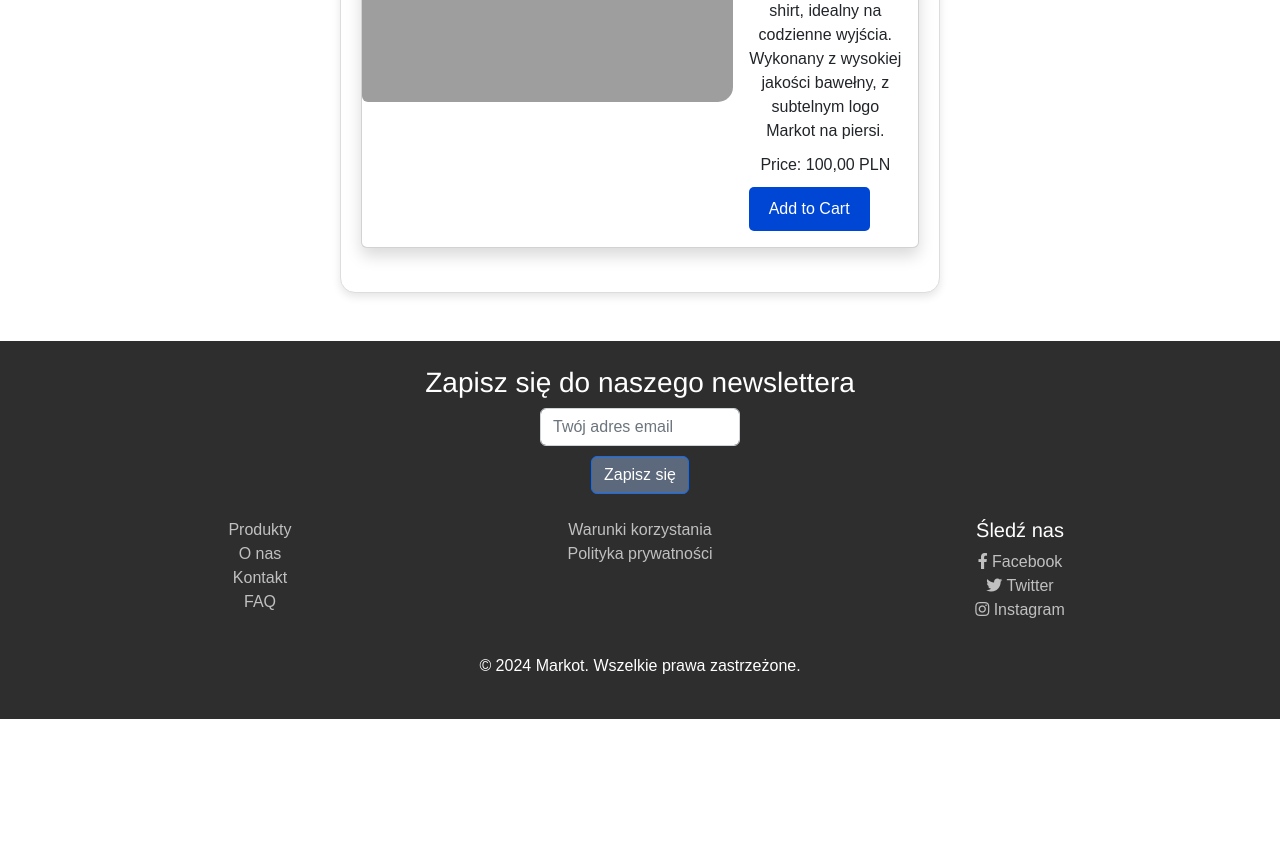
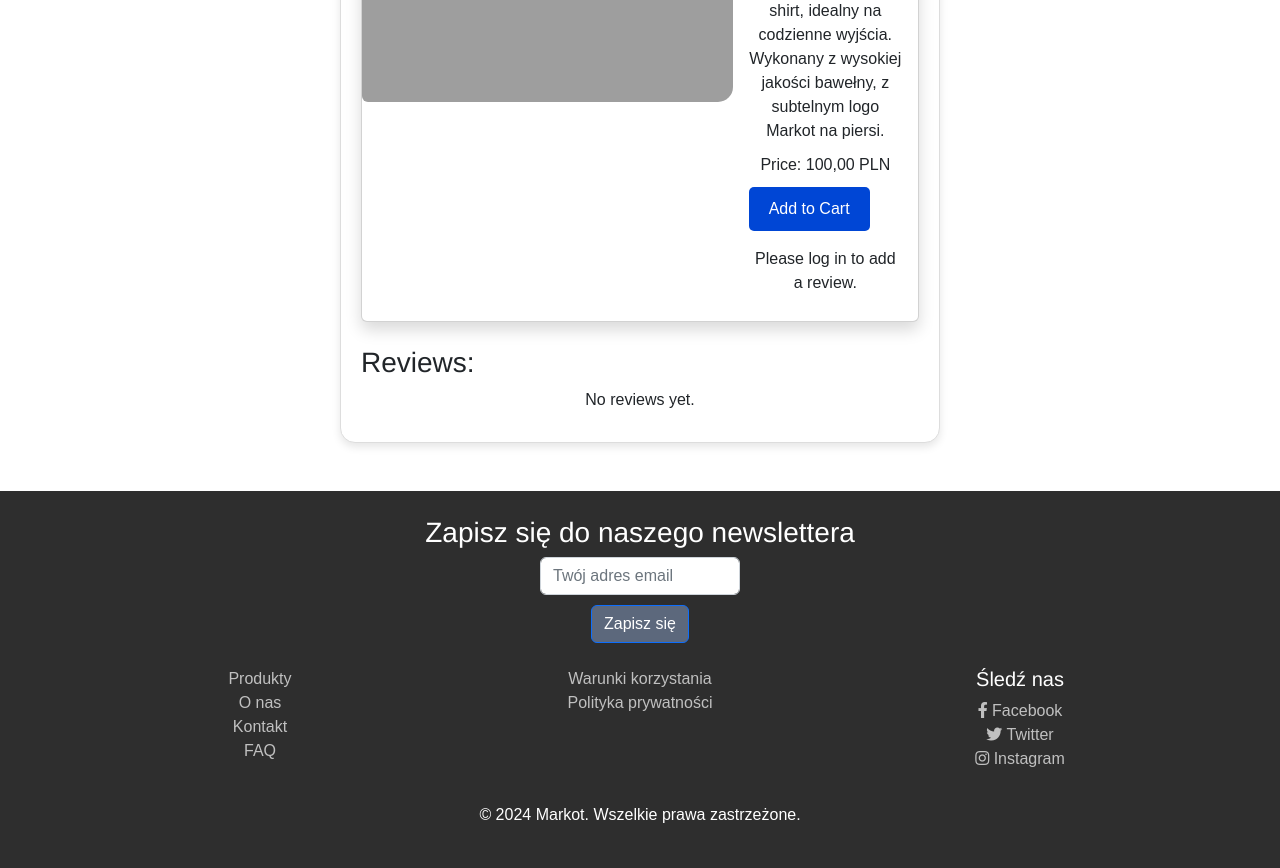
Before and after one commit to uhnajs/DjangoShop, a Django app: page /products/1/ in a window 1280 px wide. Shown: the part 642-1510 px from the top of the page. Before the commit the page ends 1361 px from the top, so only its background shows below. Run offline with Django 5.2, Linux system fonts and the light colour scheme; data comes from the database, SQL or seed files in the repository; both versions use the stored data as it was after the commit; some libraries are stand-ins or nearby versions; grey boxes are pictures that could not be loaded.

Commit message:
added reviews

```diff
--- a/DjangoOnlineShop/urls.py
+++ b/DjangoOnlineShop/urls.py
@@ -39,5 +39,6 @@ urlpatterns = [
     path('register/', register, name='register'),
     path('login/', user_login, name='login'),
     path('logout/', log_out, name='logout'),
+    path('product/<int:product_id>/add_review/', views.add_review, name='add_review'),
 
 ]
--- a/sklep/views.py
+++ b/sklep/views.py
@@ -9,6 +9,8 @@ from django.db.models import Count
 import random
 from .models import Product
 from django.views.generic import TemplateView
+from .forms import ReviewForm
+from django.contrib.auth.decorators import login_required
 
 
 class HomeView(TemplateView):
@@ -111,3 +113,22 @@ def search_results(request):
             products = Product.objects.filter(name__icontains=query)
 
     return render(request, 'search_results.html', {'products': products, 'query': query})
+
+
+@login_required
+def add_review(request, product_id):
+    product = get_object_or_404(Product, pk=product_id)
+
+    if request.method == "POST":
+        form = ReviewForm(request.POST)
+        if form.is_valid():
+            review = form.save(commit=False)
+            review.product = product
+            review.author = request.user
+            review.save()
+            return redirect('product_detail', pk=product.pk)
+
+    else:
+        form = ReviewForm()
+
+    return render(request, 'add_review.html', {'form': form})
--- a/templates/product_detail.html
+++ b/templates/product_detail.html
@@ -28,10 +28,33 @@
                                 <p class="card-text">Price: {{ product.price|floatformat:2 }} PLN</p>
                                 <!-- Add to Cart Button -->
                                 <button class="btn btn-primary">Add to Cart</button>
+                                <!-- Add Review Button -->
+                                {% if request.user.is_authenticated %}
+                                    <a href="{% url 'add_review' product.id %}" class="btn btn-secondary mt-3">Add Review</a>
+                                {% else %}
+                                    <p class="mt-3">Please log in to add a review.</p>
+                                {% endif %}
                             </div>
                         </div>
                     </div>
                 </div>
+
+                <!-- Review list -->
+                <div class="mt-4">
+                    <h3>Reviews:</h3>
+                    {% for review in product.review_set.all %}
+                        <div class="card mb-2">
+                            <div class="card-body">
+                                <h5 class="card-title">{{ review.author.username }}</h5>
+                                <h6 class="card-subtitle mb-2 text-muted">{{ review.date_added }}</h6>
+                                <p class="card-text">{{ review.content }}</p>
+                            </div>
+                        </div>
+                    {% empty %}
+                        <p>No reviews yet.</p>
+                    {% endfor %}
+                </div>
+
             </div>
         </div>
     </div>
```
Also changed, not shown: sklep/forms.py (added, +7 -0 lines), templates/add_review.html (added, +16 -0 lines), templates/product_list.html (+0 -38 lines), db.sqlite3, templates/navbar.html (line endings or trailing spaces).
